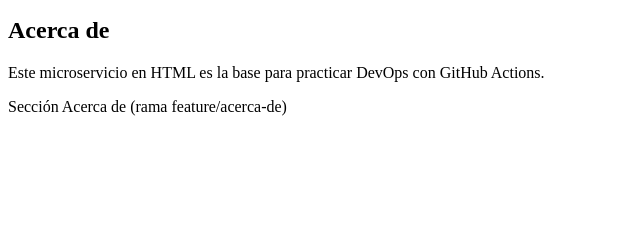
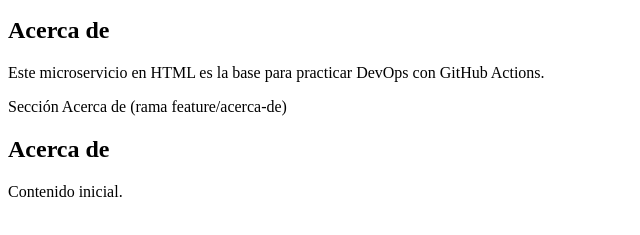
Before and after one commit to baastian23/EV1-repo, a plain HTML site: page MiCaso.html in a window 1280 px wide. Shown: the part 101-336 px from the top of the page, without its empty margins (0-640 px from the left). Drawn offline with Linux system fonts and the light colour scheme.

Commit message:
feat: agregar sección Acerca de (closes #1)

```diff
--- a/MiCaso.html
+++ b/MiCaso.html
@@ -16,3 +16,4 @@
 </body>
 </html>
 <p>Sección Acerca de (rama feature/acerca-de)</p>
+<section><h2>Acerca de</h2><p>Contenido inicial.</p></section>
```
